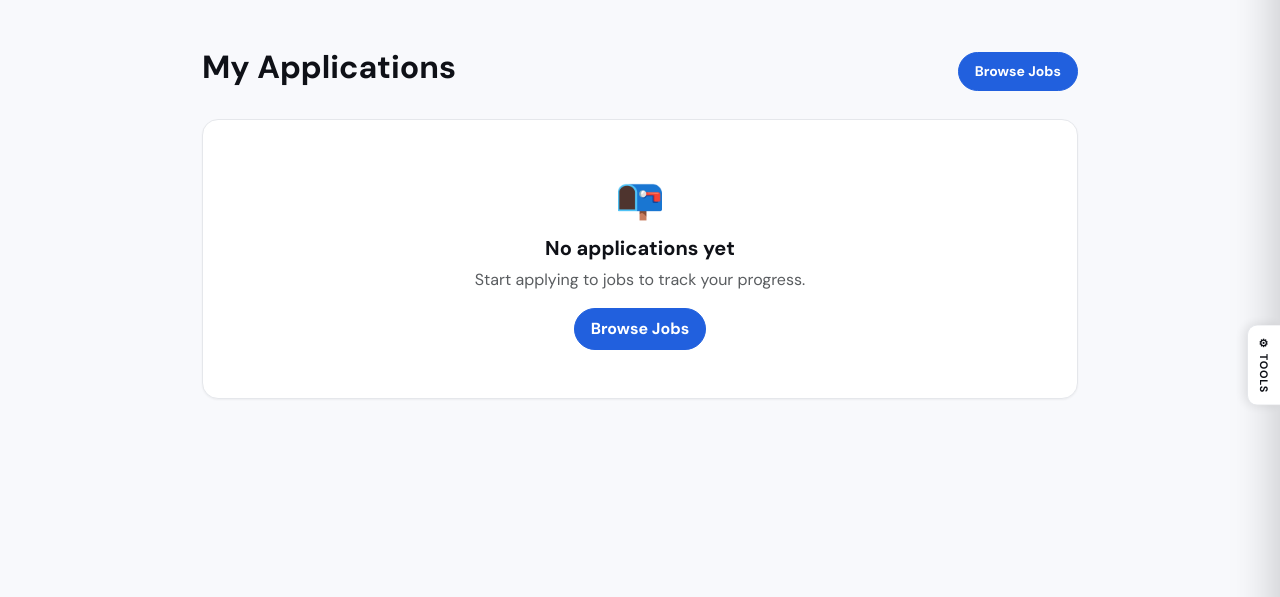
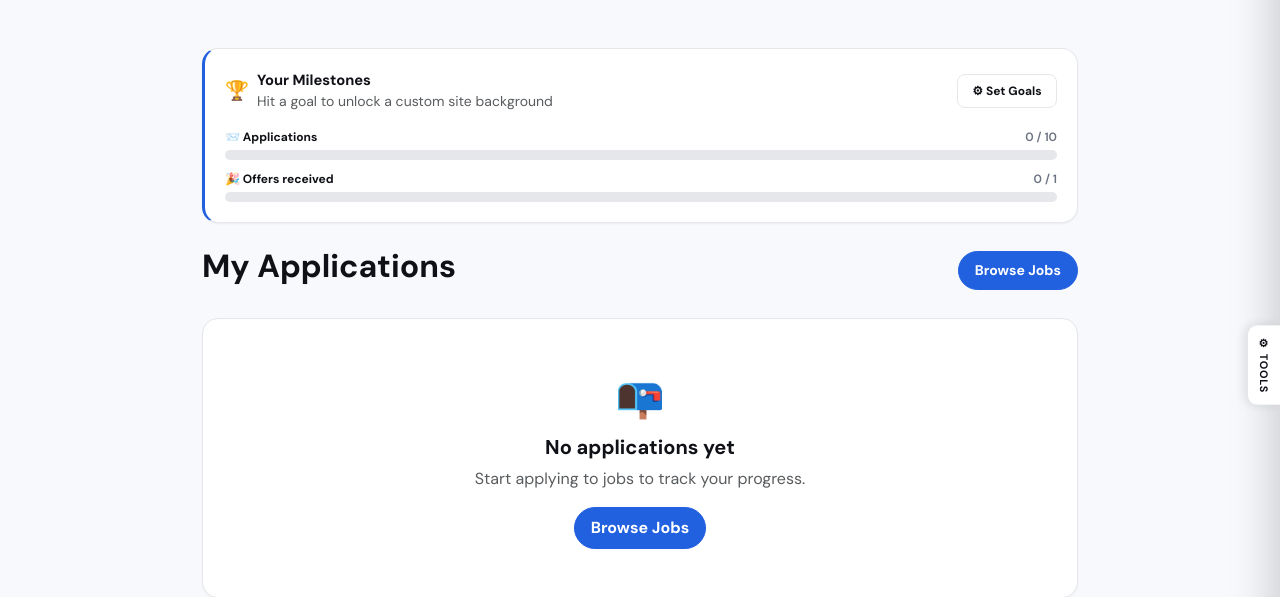
Before and after one commit to zangelina/cs2340, a Django app: page /my-applications/ in a window 1280 px wide; the page is wider, and only the part inside the window is pictured. Shown: the part 70-667 px from the top of that part. Run offline with Django 5.2, Linux system fonts and the light colour scheme; a user stored in the database is signed in; data comes from the database, SQL or seed files in the repository; both versions use the stored data as it was after the commit.

Commit message:
Added milestones and custom background

```diff
--- /dev/null
+++ b/jobsearch/jobsearch/jobs/templates/jobs/_milestones.html
@@ -0,0 +1,259 @@
+{# jobs/_milestones.html — pass ms=user_milestones and role="seeker" or "recruiter" #}
+  {% if ms %}
+  <div class="milestone-bar js-card mb-4" id="milestoneBar">
+
+    <!-- Header -->
+    <div class="d-flex justify-content-between align-items-center mb-3">
+      <div class="d-flex align-items-center gap-2">
+        <span style="font-size:1.2rem;">🏆</span>
+        <div>
+          <div class="fw-bold" style="font-size:.92rem;">Your Milestones</div>
+          {% if ms.unlocked %}
+          <div class="small" style="color:#10b981;font-weight:700;">🎉 Milestone unlocked! Custom background available.</div>
+          {% else %}
+          <div class="small text-muted">Hit a goal to unlock a custom site background</div>
+          {% endif %}
+        </div>
+      </div>
+      <button class="btn btn-ghost btn-sm" onclick="openMilestoneModal()"
+              style="font-size:.75rem;border-radius:8px;">
+        ⚙ Set Goals
+      </button>
+    </div>
+
+    <!-- Progress bars -->
+    <div class="milestone-tracks">
+
+      {% if role == "seeker" %}
+      <div class="milestone-track">
+        <div class="milestone-track-label">
+          <span>📨 Applications</span>
+          <span class="milestone-fraction">{{ ms.apps_count }} / {{ ms.goal_apps }}</span>
+        </div>
+        <div class="milestone-progress-bg">
+          <div class="milestone-progress-fill {% if ms.apps_pct >= 100 %}fill-complete{% endif %}" data-pct="{{ ms.apps_pct }}"></div>
+        </div>
+      </div>
+
+      <div class="milestone-track">
+        <div class="milestone-track-label">
+          <span>🎉 Offers received</span>
+          <span class="milestone-fraction">{{ ms.offers_count }} / {{ ms.goal_offers }}</span>
+        </div>
+        <div class="milestone-progress-bg">
+          <div class="milestone-progress-fill {% if ms.offers_pct >= 100 %}fill-complete{% endif %}" data-pct="{{ ms.offers_pct }}"></div>
+        </div>
+      </div>
+
+      {% else %}
+      <div class="milestone-track">
+        <div class="milestone-track-label">
+          <span>👀 Applications reviewed</span>
+          <span class="milestone-fraction">{{ ms.reviewed_count }} / {{ ms.goal_reviews }}</span>
+        </div>
+        <div class="milestone-progress-bg">
+          <div class="milestone-progress-fill {% if ms.reviews_pct >= 100 %}fill-complete{% endif %}" data-pct="{{ ms.reviews_pct }}"></div>
+        </div>
+      </div>
+
+      <div class="milestone-track">
+        <div class="milestone-track-label">
+          <span>🎉 Offers sent</span>
+          <span class="milestone-fraction">{{ ms.offers_sent }} / {{ ms.goal_offers }}</span>
+        </div>
+        <div class="milestone-progress-bg">
+          <div class="milestone-progress-fill {% if ms.offers_pct >= 100 %}fill-complete{% endif %}" data-pct="{{ ms.offers_pct }}"></div>
+        </div>
+      </div>
+
+      <div class="milestone-track">
+        <div class="milestone-track-label">
+          <span>✅ Jobs filled</span>
+          <span class="milestone-fraction">{{ ms.filled_count }} / {{ ms.goal_filled }}</span>
+        </div>
+        <div class="milestone-progress-bg">
+          <div class="milestone-progress-fill {% if ms.filled_pct >= 100 %}fill-complete{% endif %}" data-pct="{{ ms.filled_pct }}"></div>
+        </div>
+      </div>
+      {% endif %}
+
+    </div>
+  </div>
+
+
+  <!-- ── Milestone Modal ──────────────────────────────────────────────── -->
+  <div id="milestoneModal" style="
+    display:none;position:fixed;inset:0;z-index:9000;
+    background:rgba(0,0,0,.45);backdrop-filter:blur(4px);
+    align-items:center;justify-content:center;">
+
+    <div class="js-card" style="width:90%;max-width:460px;position:relative;animation:popIn .3s cubic-bezier(.34,1.56,.64,1) both;">
+      <div class="d-flex justify-content-between align-items-center mb-3">
+        <h5 class="fw-bold mb-0">⚙ Set Milestones</h5>
+        <button onclick="closeMilestoneModal()"
+                style="background:none;border:none;cursor:pointer;font-size:1.2rem;color:var(--text-muted);">✕</button>
+      </div>
+
+      <form id="milestoneForm" enctype="multipart/form-data">
+        {% csrf_token %}
+
+        {% if role == "seeker" %}
+        <div class="row g-3 mb-3">
+          <div class="col-6">
+            <label class="form-label fw-semibold small">Applications goal</label>
+            <input type="number" name="goal_applications" class="form-control"
+                   value="{{ ms.goal_apps }}" min="1" max="999">
+          </div>
+          <div class="col-6">
+            <label class="form-label fw-semibold small">Offers goal</label>
+            <input type="number" name="goal_offers" class="form-control"
+                   value="{{ ms.goal_offers }}" min="1" max="99">
+          </div>
+        </div>
+        {% else %}
+        <div class="row g-3 mb-3">
+          <div class="col-4">
+            <label class="form-label fw-semibold small">Reviews goal</label>
+            <input type="number" name="goal_reviews" class="form-control"
+                   value="{{ ms.goal_reviews }}" min="1">
+          </div>
+          <div class="col-4">
+            <label class="form-label fw-semibold small">Offers goal</label>
+            <input type="number" name="goal_offers_sent" class="form-control"
+                   value="{{ ms.goal_offers }}" min="1">
+          </div>
+          <div class="col-4">
+            <label class="form-label fw-semibold small">Filled goal</label>
+            <input type="number" name="goal_filled" class="form-control"
+                   value="{{ ms.goal_filled }}" min="1">
+          </div>
+        </div>
+        {% endif %}
+
+        {% if ms.unlocked %}
+        <div class="mb-3">
+          <label class="form-label fw-semibold small">🎨 Custom background image
+            <span class="ms-1 text-success fw-bold">— Unlocked!</span>
+          </label>
+          <input type="file" name="background_image" class="form-control" accept="image/*"
+                 onchange="previewBg(this)">
+          {% if ms.background %}
+          <div class="mt-2 small text-muted">Current background is set.
+            <a href="{{ ms.background }}" target="_blank">Preview</a>
+          </div>
+          {% endif %}
+          <div class="mt-2" id="bgPreviewWrap" style="display:none;">
+            <img id="bgPreview" style="width:100%;height:80px;object-fit:cover;border-radius:8px;border:1px solid var(--border);">
+          </div>
+        </div>
+
+        <div class="mb-3">
+          <label class="form-label fw-semibold small">Background opacity
+            <span id="opacityVal">{{ ms.bg_opacity }}</span>
+          </label>
+          <input type="range" name="background_opacity" class="form-range"
+                 min="0.05" max="0.6" step="0.05"
+                 value="{{ ms.bg_opacity }}"
+                 oninput="document.getElementById('opacityVal').textContent=this.value">
+        </div>
+        {% else %}
+        <div class="alert mb-3" style="background:var(--brand-light);border:1px solid var(--brand);border-radius:10px;font-size:.82rem;">
+          🔒 Hit any milestone to unlock custom background upload.
+        </div>
+        {% endif %}
+
+        <div class="d-flex gap-2 justify-content-end">
+          <button type="button" onclick="closeMilestoneModal()" class="btn btn-ghost btn-sm">Cancel</button>
+          <button type="button" onclick="saveMilestones()" class="btn btn-brand btn-sm">Save Goals</button>
+        </div>
+      </form>
+    </div>
+  </div>
+
+
+  <!-- ── Styles ───────────────────────────────────────────────────────── -->
+  <style>
+  .milestone-bar { border-left: 3px solid var(--brand); }
+
+  .milestone-tracks { display: flex; flex-direction: column; gap: 10px; }
+
+  .milestone-track-label {
+    display: flex; justify-content: space-between;
+    font-size: .75rem; font-weight: 700; margin-bottom: 4px;
+    color: var(--text);
+  }
+  .milestone-fraction { color: var(--text-muted); font-weight: 600; }
+
+  .milestone-progress-bg {
+    height: 10px; background: var(--border);
+    border-radius: 999px; overflow: hidden;
+  }
+  .milestone-progress-fill {
+    height: 100%;
+    background: linear-gradient(90deg, var(--brand), hsl(var(--brand-h,220),80%,60%));
+    border-radius: 999px;
+    width: 0%;
+    transition: width 1s cubic-bezier(.4,0,.2,1);
+  }
+  .fill-complete {
+    background: linear-gradient(90deg, #10b981, #34d399);
+    box-shadow: 0 0 8px rgba(16,185,129,.4);
+  }
+  </style>
+
+
+  <!-- ── Scripts ──────────────────────────────────────────────────────── -->
+  <script>
+  // Animate bars on load
+  document.addEventListener('DOMContentLoaded', () => {
+    document.querySelectorAll('.milestone-progress-fill').forEach(el => {
+      const target = el.dataset.pct + '%';
+      el.style.width = '0%';
+      setTimeout(() => { el.style.width = target; }, 100);
+    });
+  });
+
+  function openMilestoneModal() {
+    const m = document.getElementById('milestoneModal');
+    m.style.display = 'flex';
+  }
+  function closeMilestoneModal() {
+    document.getElementById('milestoneModal').style.display = 'none';
+  }
+
+  function previewBg(input) {
+    if (!input.files || !input.files[0]) return;
+    const wrap = document.getElementById('bgPreviewWrap');
+    const img  = document.getElementById('bgPreview');
+    img.src = URL.createObjectURL(input.files[0]);
+    wrap.style.display = 'block';
+  }
+
+  async function saveMilestones() {
+    const form = document.getElementById('milestoneForm');
+    const fd   = new FormData(form);
+    // Get CSRF token from cookie, not FormData, so it works with multipart
+    const csrf = document.cookie.split(';')
+      .map(c => c.trim())
+      .find(c => c.startsWith('csrftoken='))
+      ?.split('=')[1] || fd.get('csrfmiddlewaretoken');
+    try {
+      const res = await fetch('/milestones/save/', {
+        method: 'POST',
+        headers: { 'X-CSRFToken': csrf, 'X-Requested-With': 'XMLHttpRequest' },
+        body: fd,
+      });
+      if (res.ok) {
+        closeMilestoneModal();
+        location.reload();
+      }
+    } catch(e) { console.error(e); }
+  }
+
+  // Close modal on backdrop click
+  document.getElementById('milestoneModal').addEventListener('click', function(e) {
+    if (e.target === this) closeMilestoneModal();
+  });
+  </script>
+
+  {% endif %}
--- a/jobsearch/jobsearch/jobs/templates/jobs/base.html
+++ b/jobsearch/jobsearch/jobs/templates/jobs/base.html
@@ -410,6 +410,13 @@
     }
     .notes-clear-btn:hover { color: var(--brand); }
 
+    /* ── Site background image ──────────────────────── */
+    .site-bg-image {
+      position: fixed; inset: 0;
+      background-size: cover; background-attachment: fixed; background-position: center;
+      pointer-events: none; z-index: 0;
+    }
+
     /* ── Responsive ──────────────────────────────── */
     @media (max-width: 575px) {
       #themePanelInner { width: 240px; }
@@ -417,7 +424,15 @@
   </style>
 </head>
 
-<body>
+<body{% if milestones and milestones.background %} style="background-image:url('{{ milestones.background }}');background-size:cover;background-attachment:fixed;background-position:center;"{% endif %}>
+{% if milestones and milestones.background %}
+{% endif %}
+
+{% if user_milestones and user_milestones.background %}
+<div class="site-bg-image"
+     style="background-image:url('{{ user_milestones.background }}');"
+     data-opacity="{{ user_milestones.bg_opacity }}"></div>
+{% endif %}
 
 <!-- ════════════════════════════════════════════════════════
      NAVBAR
@@ -724,6 +739,11 @@ document.addEventListener('click', e => {
   }
 });
 
+// Apply site background opacity from data attribute
+document.querySelectorAll('.site-bg-image').forEach(el => {
+  el.style.opacity = el.dataset.opacity || '0.15';
+});
+
 // ════════════════════════════════════════════════════════
 //  TOAST NOTIFICATION
 // ════════════════════════════════════════════════════════
--- a/jobsearch/jobsearch/jobs/templates/jobs/home.html
+++ b/jobsearch/jobsearch/jobs/templates/jobs/home.html
@@ -134,6 +134,11 @@
 {% endif %}
 
 <div class="container py-5">
+
+  {% if user.is_authenticated %}
+  {% include "jobs/_milestones.html" with ms=user_milestones role="seeker" %}
+  {% endif %}
+
   <div class="row align-items-center mb-5 g-5">
 
     <!-- Left: hero -->
--- a/jobsearch/jobsearch/jobs/templates/jobs/my_applications.html
+++ b/jobsearch/jobsearch/jobs/templates/jobs/my_applications.html
@@ -93,6 +93,9 @@
      MAIN PAGE
 ═══════════════════════════════════════════════════════════════════════ -->
 <div class="container py-5" style="max-width:900px;min-height:100vh;">
+
+  {% include "jobs/_milestones.html" with ms=user_milestones role="seeker" %}
+
   <div class="d-flex justify-content-between align-items-center mb-4">
     <h2 class="fw-bold">My Applications</h2>
     <a href="{% url 'job_list' %}" class="btn btn-brand btn-sm">Browse Jobs</a>
--- a/jobsearch/jobsearch/jobs/templates/jobs/recruiter_dashboard.html
+++ b/jobsearch/jobsearch/jobs/templates/jobs/recruiter_dashboard.html
@@ -10,6 +10,8 @@
     </div>
     <a href="{% url 'job_create' %}" class="btn btn-brand">+ Post a Job</a>
   </div>
+
+  {% include "jobs/_milestones.html" with ms=user_milestones role="recruiter" %}
 
   {% if jobs %}
     {% for job in jobs %}
--- a/jobsearch/jobsearch/jobs/urls.py
+++ b/jobsearch/jobsearch/jobs/urls.py
@@ -55,6 +55,13 @@ urlpatterns = [
     path("recruiter/pipeline/data/", views.recruiter_pipeline_data, name="recruiter_pipeline_data"),
     path("recruiter/pipeline/applications/<int:app_id>/status/", views.update_application_status_ajax, name="update_application_status_ajax"),
 
+    path("recruiter/pipeline/", views.recruiter_pipeline, name="recruiter_pipeline"),
+    path("applications/<int:pk>/status/", views.update_application_status_ajax, name="update_application_status_ajax"),
+    path("api/stats/today/", views.stats_today, name="stats_today"),
+
+    # Milestones
+    path("milestones/save/", views.save_milestones, name="save_milestones"),
+
     path("inbox/", views.inbox, name="inbox"),
     path("inbox/<int:convo_id>/", views.conversation_detail, name="conversation_detail"),
     path("inbox/start/<int:application_id>/", views.start_conversation, name="start_conversation"),
--- a/jobsearch/jobsearch/jobs/views.py
+++ b/jobsearch/jobsearch/jobs/views.py
@@ -13,6 +13,10 @@ from django.http import JsonResponse
 from django.utils import timezone
 from django.db.models import Count
 import datetime
+import json
+from django.views.decorators.csrf import csrf_exempt, ensure_csrf_cookie
+
+
 
 #Neal
 from django.utils import timezone
@@ -68,8 +72,14 @@ def home(request):
                 else:
                     job.match_score = 0
 
-    return render(request, "jobs/home.html", {"jobs": jobs})
+    milestones = None
+    if request.user.is_authenticated:
+        if request.user.is_job_seeker():
+            milestones = get_seeker_milestones(request.user)
+        elif request.user.is_recruiter():
+            milestones = get_recruiter_milestones(request.user)
 
+    return render(request, "jobs/home.html", {"jobs": jobs, "user_milestones": milestones})
 
 # ── Custom login redirect ──────────────────────────────
 
@@ -231,10 +241,10 @@ def my_applications(request):
         status_counts[a.status] = status_counts.get(a.status, 0) + 1
 
     return render(request, "jobs/my_applications.html", {
-        "applications": apps,
-        "status_counts": status_counts,
-    })
-
+    "applications": apps,
+    "status_counts": status_counts,
+    "user_milestones": get_seeker_milestones(request.user),
+})
 
 # ── Recruiter CRUD ────────────────────────────────────
 
@@ -243,7 +253,10 @@ def recruiter_dashboard(request):
     if not request.user.is_recruiter():
         return redirect("home")
     jobs = JobPosting.objects.filter(recruiter=request.user)
-    return render(request, "jobs/recruiter_dashboard.html", {"jobs": jobs})
+    return render(request, "jobs/recruiter_dashboard.html", {
+    "jobs": jobs,
+    "user_milestones": get_recruiter_milestones(request.user),
+})
 
 @login_required
 def recruiter_profile(request):
@@ -951,3 +964,105 @@ def stats_today(request):
         "offers_today":       offers_today,
         "top_skills":         top_skills,
     })
+
+
+
+# ── Helper: compute seeker milestone progress ─────────────────────────
+def get_seeker_milestones(user):
+    """Returns milestone data dict for a job seeker."""
+    profile = getattr(user, 'seeker_profile', None)
+    if not profile:
+        return None
+
+    apps_count   = Application.objects.filter(applicant=user).count()
+    offers_count = Application.objects.filter(applicant=user, status='offer').count()
+
+    goal_apps    = profile.goal_applications or 10
+    goal_offers  = profile.goal_offers or 1
+
+    apps_pct     = min(100, round(apps_count  / goal_apps   * 100))
+    offers_pct   = min(100, round(offers_count / goal_offers * 100))
+
+    any_unlocked = apps_pct >= 100 or offers_pct >= 100
+
+    return {
+        'apps_count':   apps_count,
+        'goal_apps':    goal_apps,
+        'apps_pct':     apps_pct,
+        'offers_count': offers_count,
+        'goal_offers':  goal_offers,
+        'offers_pct':   offers_pct,
+        'unlocked':     any_unlocked,
+        'background':   profile.background_image.url if (any_unlocked and profile.background_image) else None,
+        'bg_opacity':   profile.background_opacity,
+    }
+
+
+# ── Helper: compute recruiter milestone progress ──────────────────────
+def get_recruiter_milestones(user):
+    """Returns milestone data dict for a recruiter."""
+    profile = getattr(user, 'recruiter_profile', None)
+    if not profile:
+        return None
+
+    reviewed_count = Application.objects.filter(
+        job__recruiter=user
+    ).exclude(status='applied').count()
+
+    offers_sent = Application.objects.filter(
+        job__recruiter=user, status='offer'
+    ).count()
+
+    filled_count = JobPosting.objects.filter(
+        recruiter=user, is_active=False
+    ).count()
+
+    goal_reviews = profile.goal_reviews or 20
+    goal_offers  = profile.goal_offers_sent or 5
+    goal_filled  = profile.goal_filled or 3
+
+    reviews_pct = min(100, round(reviewed_count / goal_reviews * 100))
+    offers_pct  = min(100, round(offers_sent    / goal_offers  * 100))
+    filled_pct  = min(100, round(filled_count   / goal_filled  * 100))
+
+    any_unlocked = reviews_pct >= 100 or offers_pct >= 100 or filled_pct >= 100
+
+    return {
+        'reviewed_count': reviewed_count, 'goal_reviews': goal_reviews, 'reviews_pct': reviews_pct,
+        'offers_sent':    offers_sent,    'goal_offers':  goal_offers,  'offers_pct':  offers_pct,
+        'filled_count':   filled_count,   'goal_filled':  goal_filled,  'filled_pct':  filled_pct,
+        'unlocked':       any_unlocked,
+        'background':     profile.background_image.url if (any_unlocked and profile.background_image) else None,
+        'bg_opacity':     profile.background_opacity,
+    }
+
+
+# ── View: save milestone goals (AJAX POST) ────────────────────────────
+# URL: path("milestones/save/", views.save_milestones, name="save_milestones")
+@login_required
+@ensure_csrf_cookie
+def save_milestones(request):
+    if request.method != 'POST':
+        return JsonResponse({'error': 'POST required'}, status=405)
+
+    if request.user.is_job_seeker():
+        profile = request.user.seeker_profile
+        profile.goal_applications = int(request.POST.get('goal_applications', 10))
+        profile.goal_offers       = int(request.POST.get('goal_offers', 1))
+        # Background upload
+        if 'background_image' in request.FILES:
+            profile.background_image = request.FILES['background_image']
+        profile.background_opacity = float(request.POST.get('background_opacity', 0.15))
+        profile.save()
+
+    elif request.user.is_recruiter():
+        profile = request.user.recruiter_profile
+        profile.goal_reviews    = int(request.POST.get('goal_reviews', 20))
+        profile.goal_offers_sent = int(request.POST.get('goal_offers_sent', 5))
+        profile.goal_filled     = int(request.POST.get('goal_filled', 3))
+        if 'background_image' in request.FILES:
+            profile.background_image = request.FILES['background_image']
+        profile.background_opacity = float(request.POST.get('background_opacity', 0.15))
+        profile.save()
+
+    return JsonResponse({'ok': True})
```
Also changed, not shown: jobsearch/jobsearch/jobs/models.py (+22 -0 lines), jobsearch/jobsearch/db.sqlite3, jobsearch/jobsearch/jobs/migrations/0013_jobseekerprofile_background_image_and_more.py (added), jobsearch/jobsearch/jobs/migrations/0014_jobposting_background_image_and_more.py (added), jobsearch/jobsearch/jobs/migrations/0015_remove_jobposting_background_image_and_more.py (added), jobsearch/jobsearch/media/backgrounds/_DSC9349.jpg (added), jobsearch/jobsearch/media/backgrounds/pexels-quang-nguyen-vinh-222549-2649403.jpg (added).
